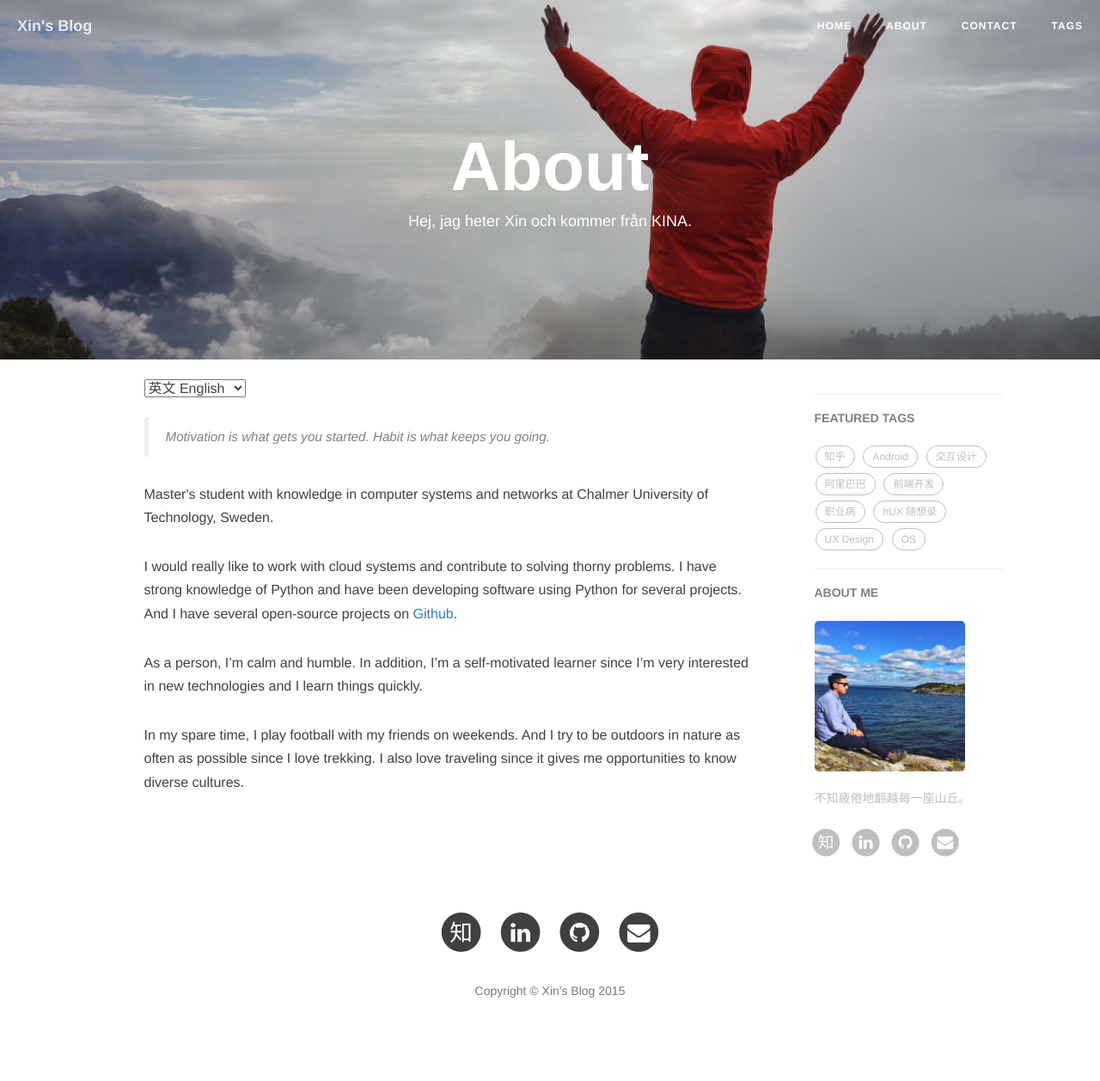
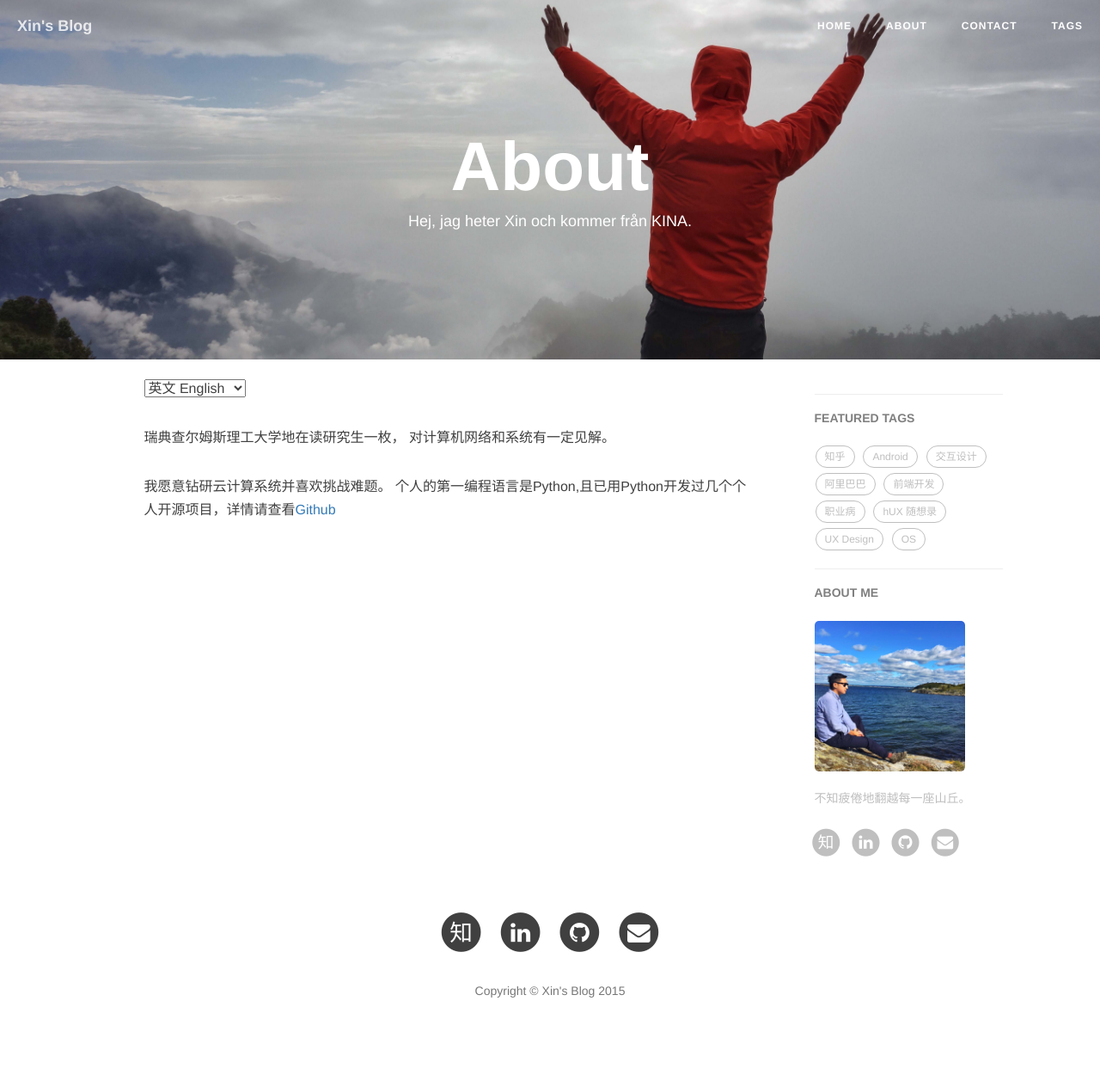
Before and after one commit to HansonHH/HansonHH.github.io, a Jekyll site: the page built from about.html, in a window 1280 px wide. Shown: the whole page at 86% size. Built offline with Jekyll 4.4.1, drawn with Linux system fonts in a browser that asks for light colours; nearby versions of some CDN libraries.

Commit message:
update about.html

```diff
--- a/about.html
+++ b/about.html
@@ -17,11 +17,17 @@ header-img: "img/about-xin.jpg"
         Motivation is what gets you started. Habit is what keeps you going.
     </blockquote>
 
-    <p>Master's student with knowledge in computer systems and networks at Chalmer University of Technology, Sweden.</p>
+    <p>Master's student with knowledge in computer systems and networks at Chalmers University of Technology, Sweden.</p>
     <p>I would really like to work with cloud systems and contribute to solving thorny problems. I have strong knowledge of Python and have been developing software using Python for several projects. And I have several open-source projects on <a href="https://github.com/HansonHH">Github</a>.</p>
     <p>As a person, I’m calm and humble. In addition, I’m a self-motivated learner since I’m very interested in new technologies and I learn things quickly.</p>
     <p>In my spare time, I play football with my friends on weekends. And I try to be outdoors in nature as often as possible since I love trekking. I also love traveling since it gives me opportunities to know diverse cultures.</p>
 
+</div>
+
+<!-- Chinese Version -->
+<div class="zh">
+    <p>瑞典查尔姆斯理工大学地在读研究生一枚， 对计算机网络和系统有一定见解。</p>
+    <p>我愿意钻研云计算系统并喜欢挑战难题。 个人的第一编程语言是Python,且已用Python开发过几个个人开源项目，详情请查看<a href="https://github.com/HansonHH">Github</a></p>
 </div>
 
 <!--
```
